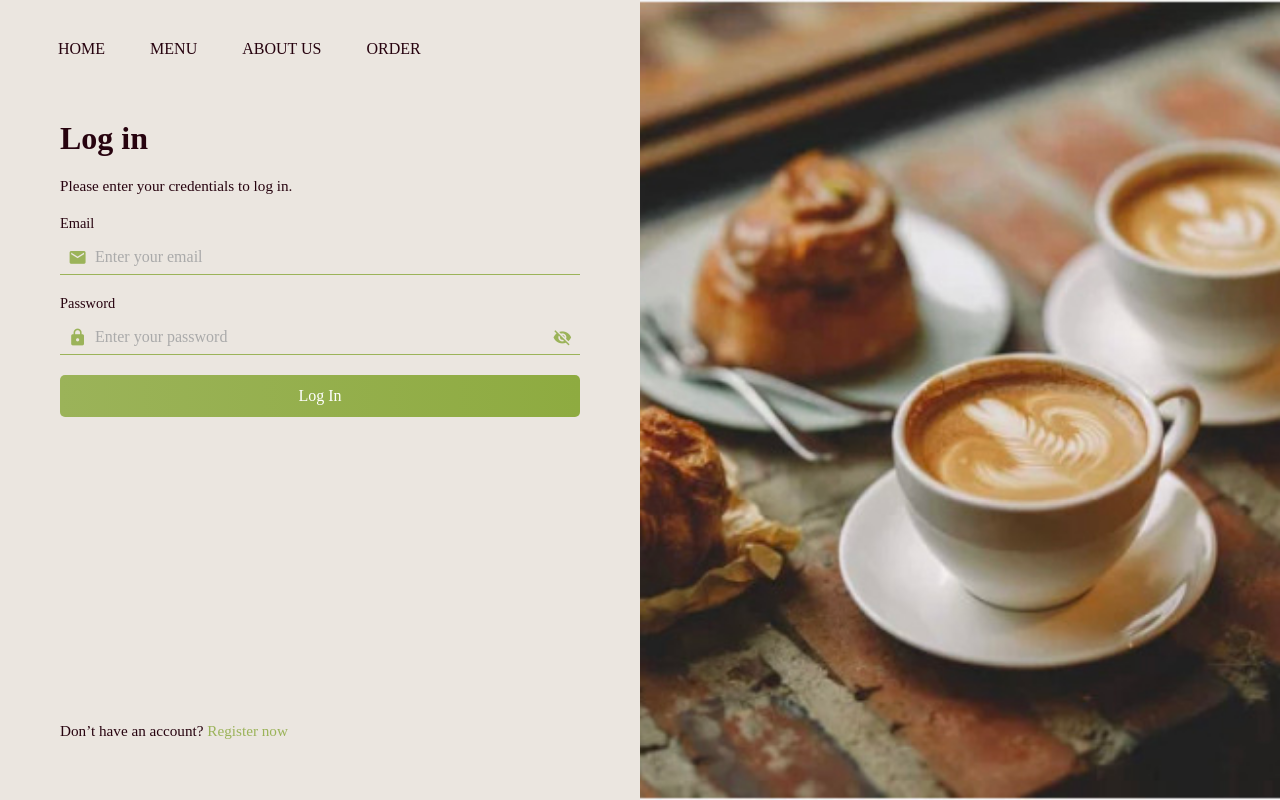
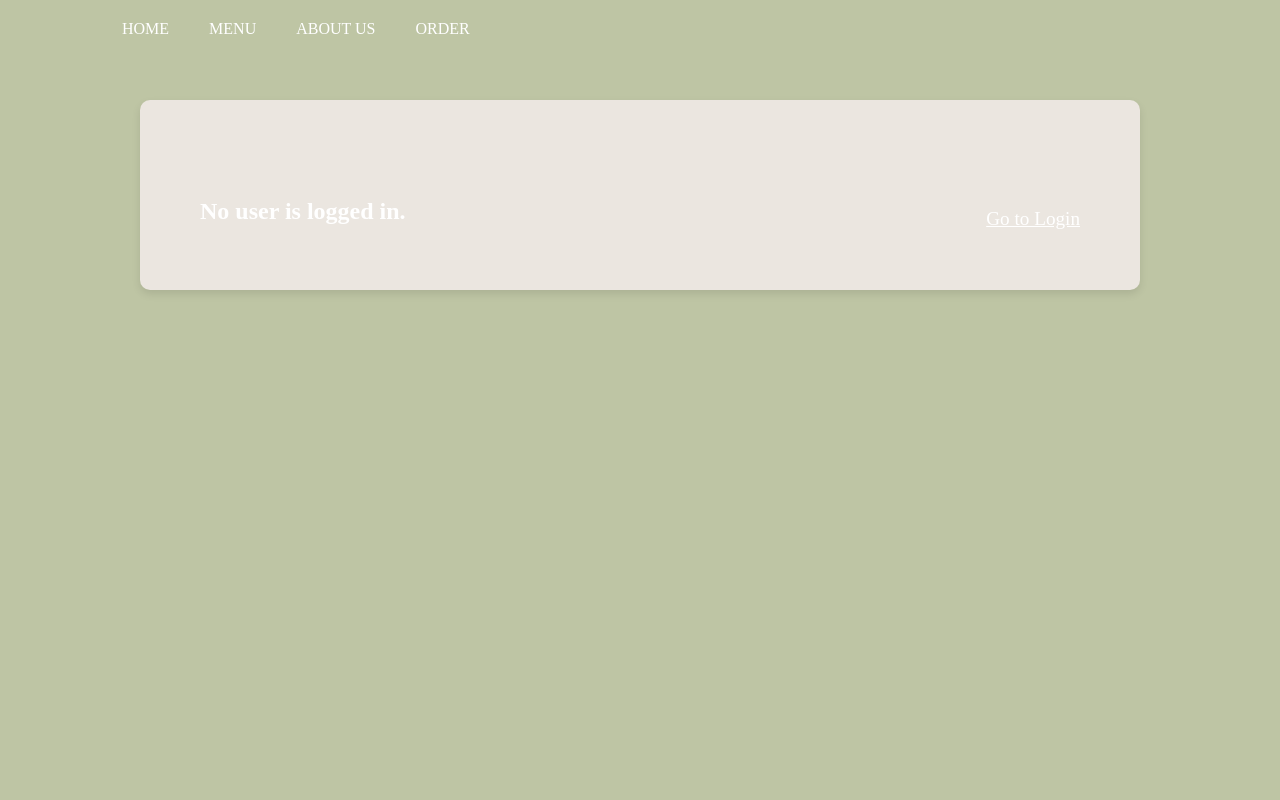
Before and after one commit to soleilthallemer/Artemis-Steam, a React (Create React App) app in the folder react-frontend/: page /profile in a window 1280 px wide. Before the commit this address led to /login. Built offline with nearby package versions, Linux system fonts and the light colour scheme.

Commit message:
default is user is logged out

```diff
--- a/react-frontend/src/pages/profile.jsx
+++ b/react-frontend/src/pages/profile.jsx
@@ -6,76 +6,77 @@ const ProfilePage = () => {
   const [user, setUser] = useState(null);
   const [orderHistory, setOrderHistory] = useState([]);
   const [loading, setLoading] = useState(true);
+  const [isAuthenticated, setIsAuthenticated] = useState(false);
   const navigate = useNavigate();
 
-  // Check authentication immediately
-  const email = localStorage.getItem("user_email");
-  const userId = localStorage.getItem("user_id");
+  useEffect(() => {
+    const email = localStorage.getItem("user_email");
+    const userId = localStorage.getItem("user_id");
 
-  useEffect(() => {
     if (!email || !userId) {
-      console.warn("No email or userId found in localStorage. Redirecting to login...");
-      navigate("/login", { replace: true });  // Use replace to prevent navigating back
+      setIsAuthenticated(false);
+      setLoading(false);
       return;
     }
 
-    async function fetchProfileAndOrders() {
+    setIsAuthenticated(true);
+
+    const fetchProfileAndOrders = async () => {
       try {
-        const userResponse = await fetch(`http://157.245.80.36:5000/users/${email}`, {
-          headers: { "Content-Type": "application/json" }
+        const userRes = await fetch(`http://157.245.80.36:5000/users/${email}`, {
+          headers: { "Content-Type": "application/json" },
         });
 
-        if (userResponse.ok) {
-          const userData = await userResponse.json();
+        if (userRes.ok) {
+          const userData = await userRes.json();
           setUser(userData);
         } else {
-          console.error("Failed to fetch profile data.");
+          console.error("Failed to fetch user profile.");
         }
 
-        const orderResponse = await fetch(`http://157.245.80.36:5000/orders/${userId}`, {
-          headers: { "Content-Type": "application/json" }
+        const orderRes = await fetch(`http://157.245.80.36:5000/orders/${userId}`, {
+          headers: { "Content-Type": "application/json" },
         });
 
-        if (orderResponse.ok) {
-          const orders = await orderResponse.json();
-          setOrderHistory(orders.map(order => ({
+        if (orderRes.ok) {
+          const orderData = await orderRes.json();
+          const formatted = orderData.map((order) => ({
             id: order.order_id || "N/A",
             total_price: order.total_amount ? order.total_amount.toFixed(2) : "0.00",
-            order_date: order.order_date ? new Date(order.order_date).toLocaleDateString() : "Unknown Date",
+            order_date: order.order_date
+              ? new Date(order.order_date).toLocaleDateString()
+              : "Unknown Date",
             status: order.status || "Pending",
-            items: order.items || []
-          })));
+            items: order.items || [],
+          }));
+          setOrderHistory(formatted);
         } else {
-          console.error("Failed to fetch user orders.");
+          console.error("Failed to fetch order history.");
         }
-      } catch (error) {
-        console.error("Error fetching profile or orders:", error);
+      } catch (err) {
+        console.error("Error fetching data:", err);
       } finally {
         setLoading(false);
       }
-    }
+    };
 
     fetchProfileAndOrders();
-  }, [email, userId, navigate]);
+  }, []);
 
   const handleLogout = (e) => {
     e.preventDefault();
     setUser(null);
     setOrderHistory([]);
     localStorage.clear();
+    setIsAuthenticated(false);
     navigate("/login", { replace: true });
   };
 
-  // 🚀 Prevent rendering if user is not logged in
-  if (!email || !userId) {
-    return null;  // Ensures component doesn't render anything before redirection
-  }
+  const fullName = user ? `${user.first_name || ""} ${user.last_name || ""}`.trim() : "Guest";
 
   if (loading) {
     return <div className="profile-page"><p>Loading...</p></div>;
   }
-
-  const fullName = user ? `${user.first_name || ""} ${user.last_name || ""}`.trim() || "Guest" : "Guest";
 
   return (
     <div className="profile-page">
@@ -92,19 +93,21 @@ const ProfilePage = () => {
 
       <div className="container">
         <section className="profile-card">
-          {user ? (
+          {isAuthenticated && user ? (
             <>
               <div className="profile-info">
                 <img
                   className="profile-picture"
                   src={user.profilePicture || "/images/profilepicture.jpg"}
-                  alt={fullName || "User profile"}
+                  alt={fullName}
                 />
                 <div className="user-details">
                   <h2 className="username">{fullName}</h2>
-                  <p className="email">{user.email || "No email available"}</p>
+                  <p className="email">{user.email || "No email"}</p>
                 </div>
-                <button className="logout-button" onClick={handleLogout}>Logout</button>
+                <button className="logout-button" onClick={handleLogout}>
+                  Logout
+                </button>
               </div>
 
               <div className="order-history">
@@ -150,9 +153,23 @@ const ProfilePage = () => {
               </div>
             </>
           ) : (
-            <div className="profile-info">
-              <p>Please log in to view your profile.</p>
-              <Link to="/login" className="login-button">Login</Link>
+            <div className="profile-info" style={{ textAlign: "center", marginTop: "2rem" }}>
+              <p style={{ fontSize: "1.5rem", color: "black", fontWeight: "bold" }}>
+                No user is logged in.
+              </p>
+              <Link
+                to="/login"
+                className="login-button"
+                style={{
+                  display: "inline-block",
+                  fontSize: "1.2rem",
+                  color: "black",
+                  textDecoration: "underline",
+                  marginTop: "1rem"
+                }}
+              >
+                Go to Login
+              </Link>
             </div>
           )}
         </section>
```
